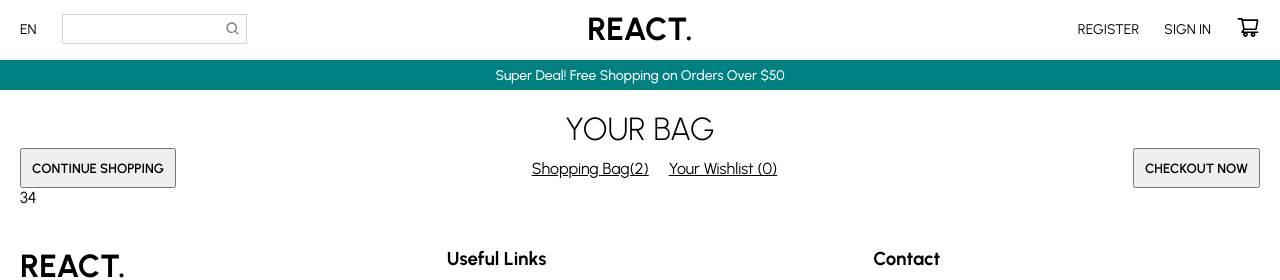
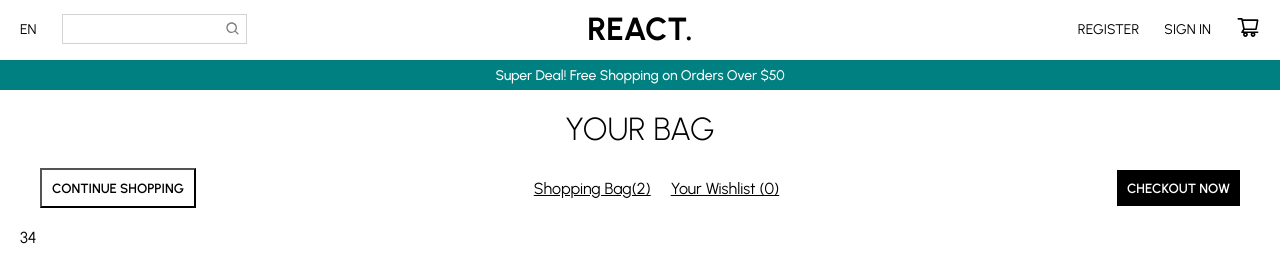
Before and after one commit to KalatoziFights/react-ecommerce-ui, a React (Vite) app: page / in a window 1280 px wide. Shown: the top 280 px of the page. Built offline with nearby package versions, Linux system fonts and the light colour scheme.

Commit message:
buttons created

```diff
--- a/src/pages/Cart.jsx
+++ b/src/pages/Cart.jsx
@@ -17,12 +17,17 @@ const Top = styled.div`
   display: flex;
   align-items: center;
   justify-content: space-between;
+  padding: 20px;
 `;
 
 const TopButton = styled.button`
   padding: 10px;
   font-weight: 600;
   cursor: pointer;
+  border: ${({ type }) => type === "filled" && "none"};
+  background-color: ${({ type }) =>
+    type === "filled" ? "black" : "transparent"};
+  color: ${({ type }) => type === "filled" && "white"};
 `;
 
 const TopTexts = styled.div``;
@@ -46,7 +51,7 @@ const Cart = () => {
             <TopText>Shopping Bag(2)</TopText>
             <TopText>Your Wishlist (0)</TopText>
           </TopTexts>
-          <TopButton>CHECKOUT NOW</TopButton>
+          <TopButton type="filled">CHECKOUT NOW</TopButton>
         </Top>
         <Bottom>34</Bottom>
       </Wrapper>
```
